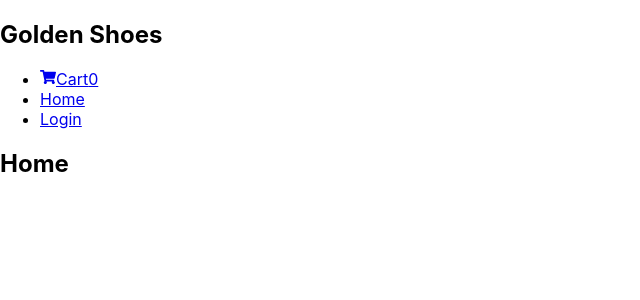
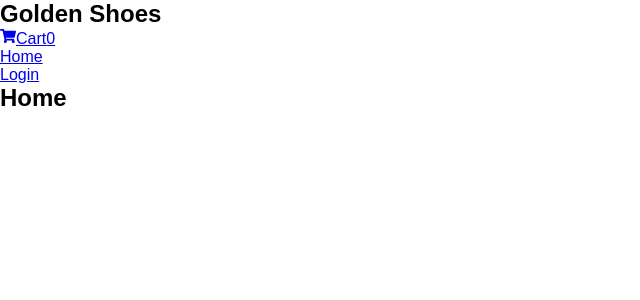
Before and after one commit to katebry/golden-shoe-store, a React (Create React App) app in the folder frontend/: page / in a window 1280 px wide. Shown: the top 300 px of the page, without its empty margins (0-640 px from the left). Built offline with nearby package versions, Linux system fonts and the light colour scheme.

Commit message:
chore: removed default index.css styles

```diff
--- a/frontend/src/index.css
+++ b/frontend/src/index.css
@@ -1,13 +1,14 @@
-body {
+* {
+  padding: 0;
   margin: 0;
-  font-family: -apple-system, BlinkMacSystemFont, 'Segoe UI', 'Roboto', 'Oxygen',
-    'Ubuntu', 'Cantarell', 'Fira Sans', 'Droid Sans', 'Helvetica Neue',
-    sans-serif;
-  -webkit-font-smoothing: antialiased;
-  -moz-osx-font-smoothing: grayscale;
+  box-sizing: border-box;
 }
 
-code {
-  font-family: source-code-pro, Menlo, Monaco, Consolas, 'Courier New',
-    monospace;
+body {
+  font-family: Arial, Helvetica, sans-serif;
 }
+
+img {
+  width: 100%;
+  object-fit: contain;
+}
```
